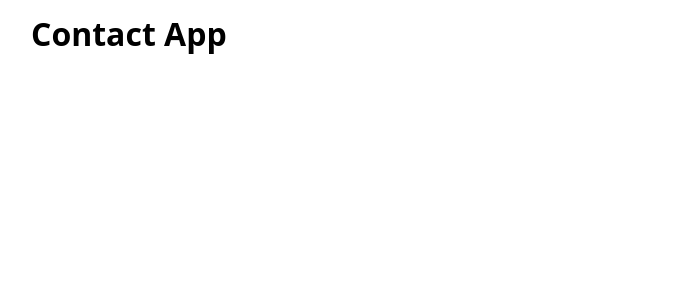
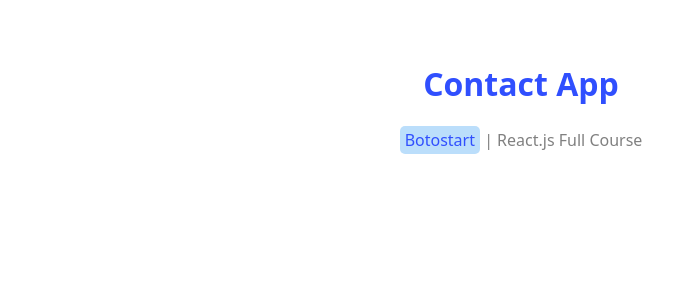
Before and after one commit to developersaeid/contact-app-with-React-js, a React (Vite) app: page / in a window 1280 px wide. Shown: the top 300 px of the page, without its empty margins (119-792 px from the left). Built offline with nearby package versions, Linux system fonts and the light colour scheme.

Commit message:
Header
create Header component

```diff
--- a/src/App.jsx
+++ b/src/App.jsx
@@ -1,9 +1,10 @@
+import Header from "./components/Header"
 
 function App() {
 
   return (
     <>
-      <h1>Contact App</h1>
+      <Header/>
     </>
   )
 }
--- /dev/null
+++ b/src/components/Header.jsx
@@ -0,0 +1,12 @@
+import styles from "./Header.module.css"
+
+function Header() {
+  return (
+    <div className={styles.container}>
+      <h1>Contact App</h1>
+      <p><a href="https://botostart">Botostart</a> | React.js Full Course</p>
+    </div>
+  )
+}
+
+export default Header
--- /dev/null
+++ b/src/components/Header.module.css
@@ -0,0 +1,28 @@
+.container {
+    margin: 50px 0;
+    text-align: center;
+
+}
+
+.container h1 {
+    color: #304ffe;
+    margin-bottom: 20px;
+}
+
+.container p {
+    color: gray;
+}
+
+.container a {
+    text-decoration: none;
+    color: #304ffe;
+    background-color: #bbdefb;
+    padding: 3px 5px;
+    border-radius: 5px;
+    transition: 0.2s all ease-in-out;
+}
+
+.container a:hover {
+    color: #bbdefb;
+    background-color: #304ffe;
+}
```
